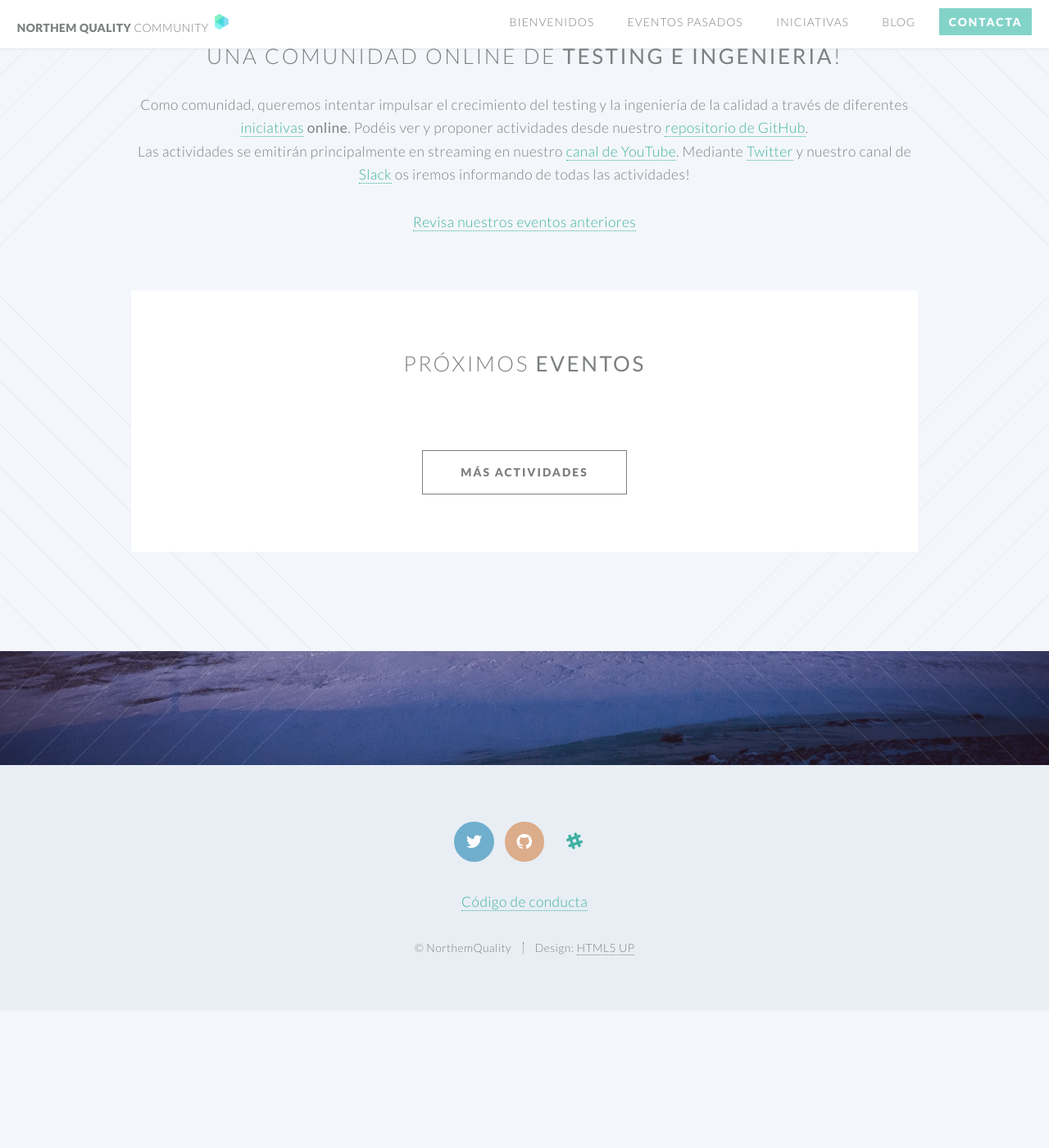
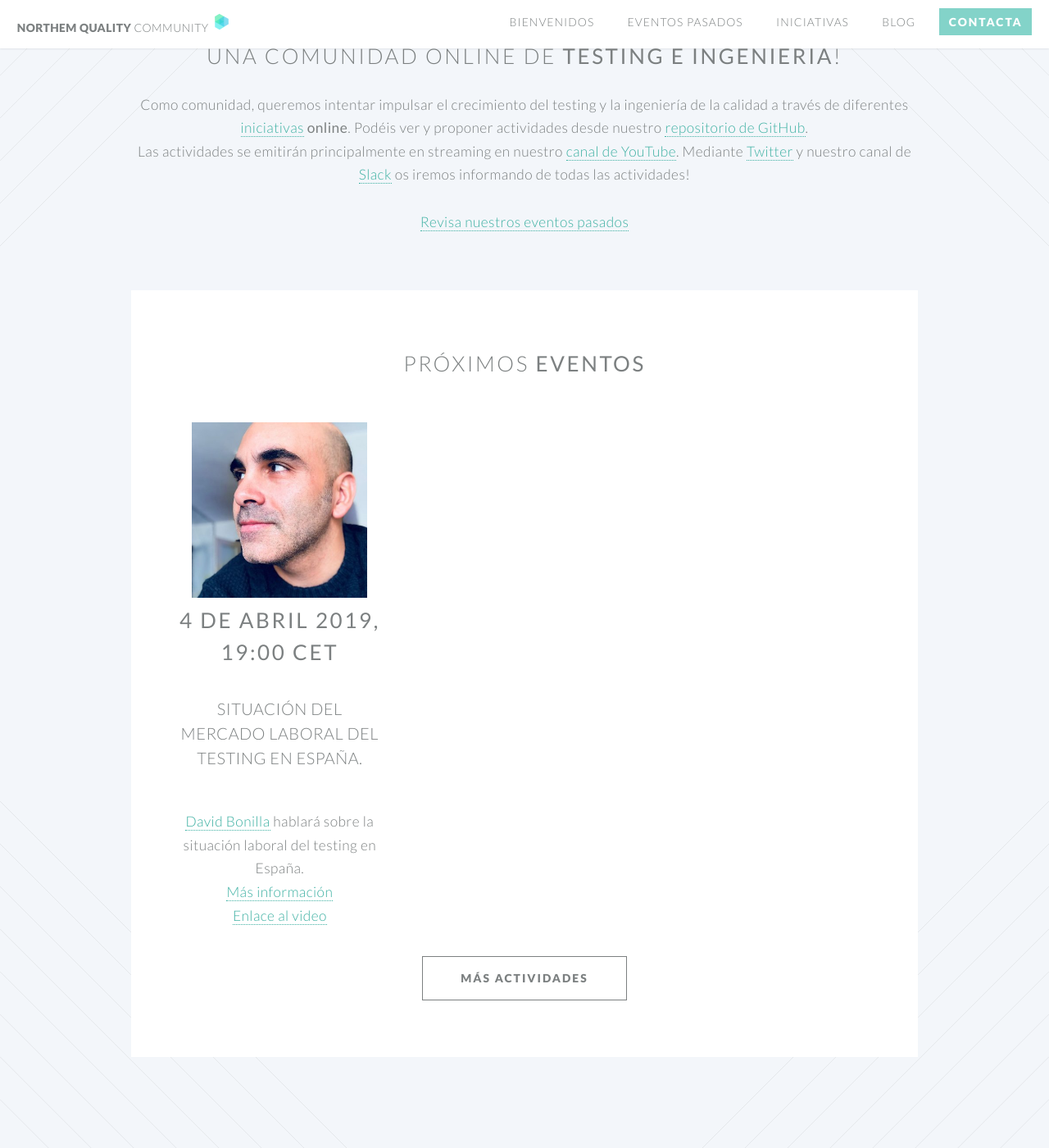
Before and after one commit to NorthemQuality/northemquality.github.io, a Jekyll site: the page built from index.html, in a window 1280 px wide and 1400 px high, scrolled down 654 px. Shown: the whole window at 82% size. Built offline with Jekyll 4.4.1, drawn with Linux system fonts in a browser that asks for light colours; before the commit the page ends 1886 px from its top, so only the background shows below that.

Commit message:
Charla bonilla

```diff
--- a/index.html
+++ b/index.html
@@ -14,7 +14,7 @@ layout: landing-page
 					Las actividades se emitirán principalmente en streaming en nuestro <a href="https://www.youtube.com/channel/UCwZLYUjn3gVV83Q0rontKaw" target="_blank">canal de YouTube</a>. Mediante <a href="https://twitter.com/NorthemQuality" target="_blank">Twitter</a> y nuestro canal de <a href="https://northemquality.slack.com/" target="_blank">Slack</a> os iremos informando de todas las actividades!
 					</br>
 					</br>
-					<a href="/eventos_pasados.html" target="">Revisa nuestros eventos anteriores</a>
+					<a href="/eventos_pasados.html" target="">Revisa nuestros eventos pasados</a>
 				</header>
 
 				<section class="wrapper style3 container special">
@@ -24,6 +24,21 @@ layout: landing-page
 					</header>
 
 					<div class="row">
+						<div class="4u">
+							<section>
+								<img src="images/davidbonilla.jpg" alt="" height="214"/>
+								<header>
+									<h2><strong>4 de Abril 2019, 19:00 CET</strong></h2>
+								</header>
+								<p><h3>Situación del mercado laboral del testing en España.</h3>
+								</br>
+								<a href="https://twitter.com/david_bonilla" target="_blank">David Bonilla</a> hablará sobre la situación laboral del testing en España.
+								</br>
+								<a href="https://github.com/NorthemQuality/community-activities/issues/8" target="_blank">Más información</a>
+							    </br>
+								<a href="https://www.youtube.com/watch?v=zLW1D06r5HQ" target="_blank">Enlace al video</a>
+							</section>
+						</div>
 					</div>
 
 					<footer class="major">
```
Also changed, not shown: eventos_pasados.html (+15 -9 lines), Gemfile.lock, images/davidbonilla.jpg (added).
